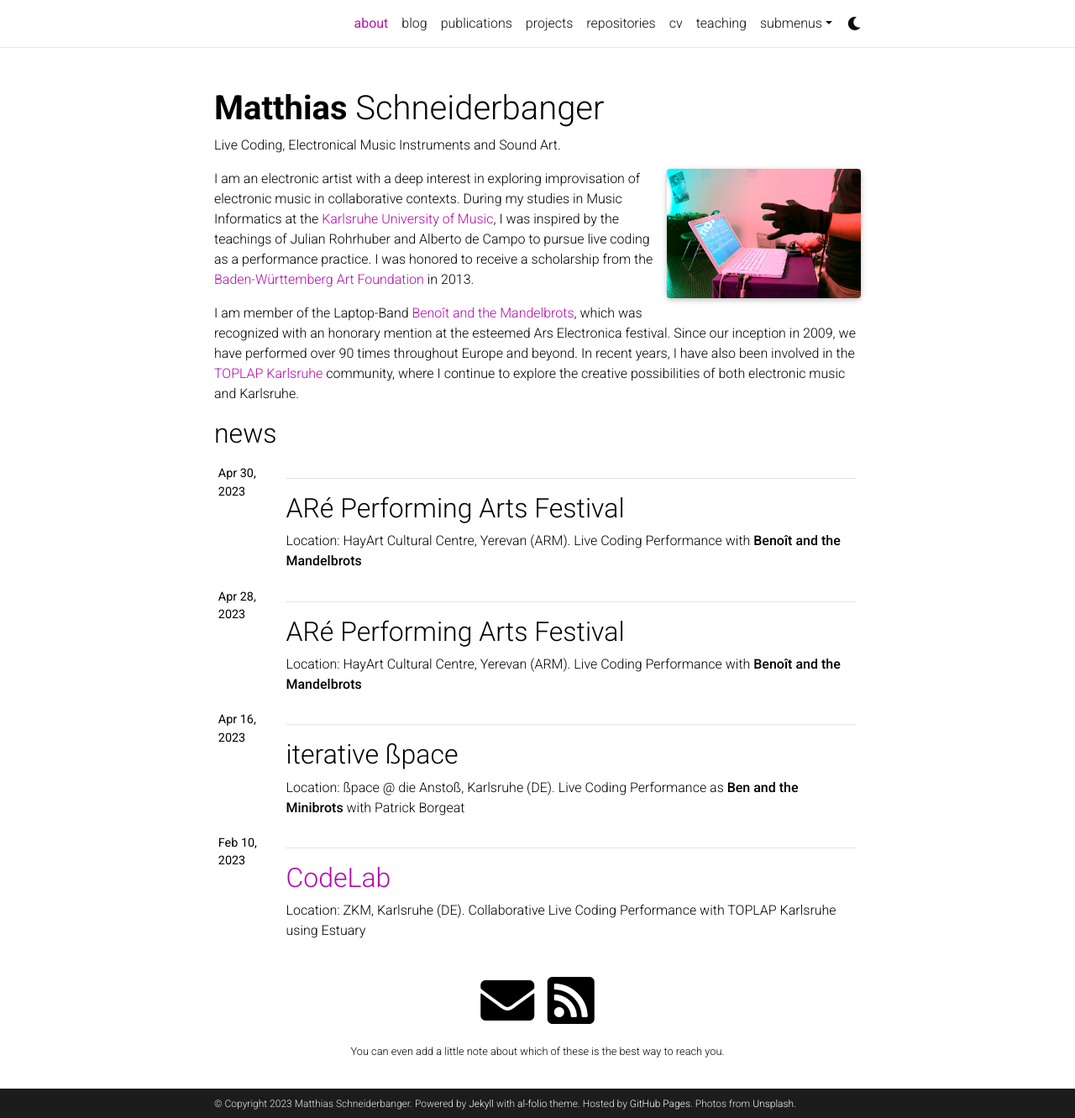
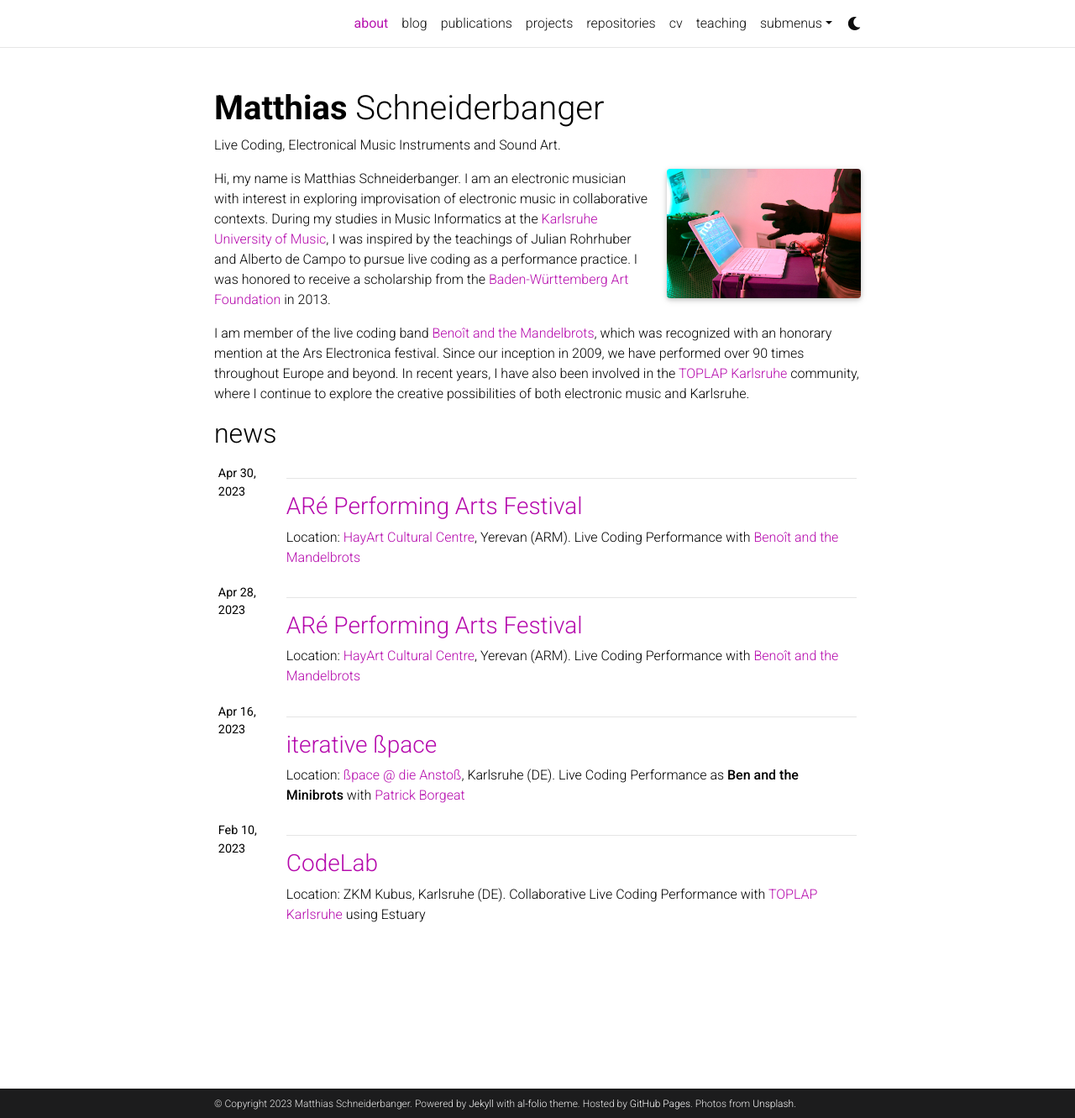
Before and after one commit to DSastre/dsastre.github.io, a Jekyll site: the page built from _pages/about.md, in a window 1280 px wide and 1331 px high. Shown: the whole window at 84% size. Built offline with Jekyll 4.4.1, drawn with Linux system fonts in a browser that asks for light colours; full-size pictures stand in for the smaller copies a plugin makes; comment, search, counter and statistics services are not loaded; a style sheet for code colours, icons or effects is not loaded.

Commit message:
another initial commit

```diff
--- a/_pages/about.md
+++ b/_pages/about.md
@@ -16,9 +16,9 @@ profile:
 news: true  # includes a list of news items
 latest_posts: false  # includes a list of the newest posts
 selected_papers: false # includes a list of papers marked as "selected={true}"
-social: true  # includes social icons at the bottom of the page
+social: false  # includes social icons at the bottom of the page
 ---
 
-I am an electronic artist with a deep interest in exploring improvisation of electronic music in collaborative contexts. During my studies in Music Informatics at the [Karlsruhe University of Music](https://www.hfm-karlsruhe.de/), I was inspired by the teachings of Julian Rohrhuber and Alberto de Campo to pursue live coding as a performance practice. I was honored to receive a scholarship from the [Baden-Württemberg Art Foundation](https://www.kunststiftung.de/) in 2013.
+Hi, my name is Matthias Schneiderbanger. I am an electronic musician with interest in exploring improvisation of electronic music in collaborative contexts. During my studies in Music Informatics at the [Karlsruhe University of Music](https://www.hfm-karlsruhe.de/), I was inspired by the teachings of Julian Rohrhuber and Alberto de Campo to pursue live coding as a performance practice. I was honored to receive a scholarship from the [Baden-Württemberg Art Foundation](https://www.kunststiftung.de/) in 2013.
 
-I am member of the Laptop-Band [Benoît and the Mandelbrots](https://the-mandelbrots.de/), which was recognized with an honorary mention at the esteemed Ars Electronica festival. Since our inception in 2009, we have performed over 90 times throughout Europe and beyond. In recent years, I have also been involved in the [TOPLAP Karlsruhe](https://toplap-ka.de/) community, where I continue to explore the creative possibilities of both electronic music and Karlsruhe.
+I am member of the live coding band [Benoît and the Mandelbrots](https://the-mandelbrots.de/), which was recognized with an honorary mention at the Ars Electronica festival. Since our inception in 2009, we have performed over 90 times throughout Europe and beyond. In recent years, I have also been involved in the [TOPLAP Karlsruhe](https://toplap-ka.de/) community, where I continue to explore the creative possibilities of both electronic music and Karlsruhe.
```
Also changed, not shown: _news/23-02-10-zkm.md (+2 -2 lines), _news/23-16-04-iterative-sspace.md (+2 -2 lines), _news/23-28-04-are.md (+2 -2 lines), _news/23-30-04-are.md (+2 -2 lines).
